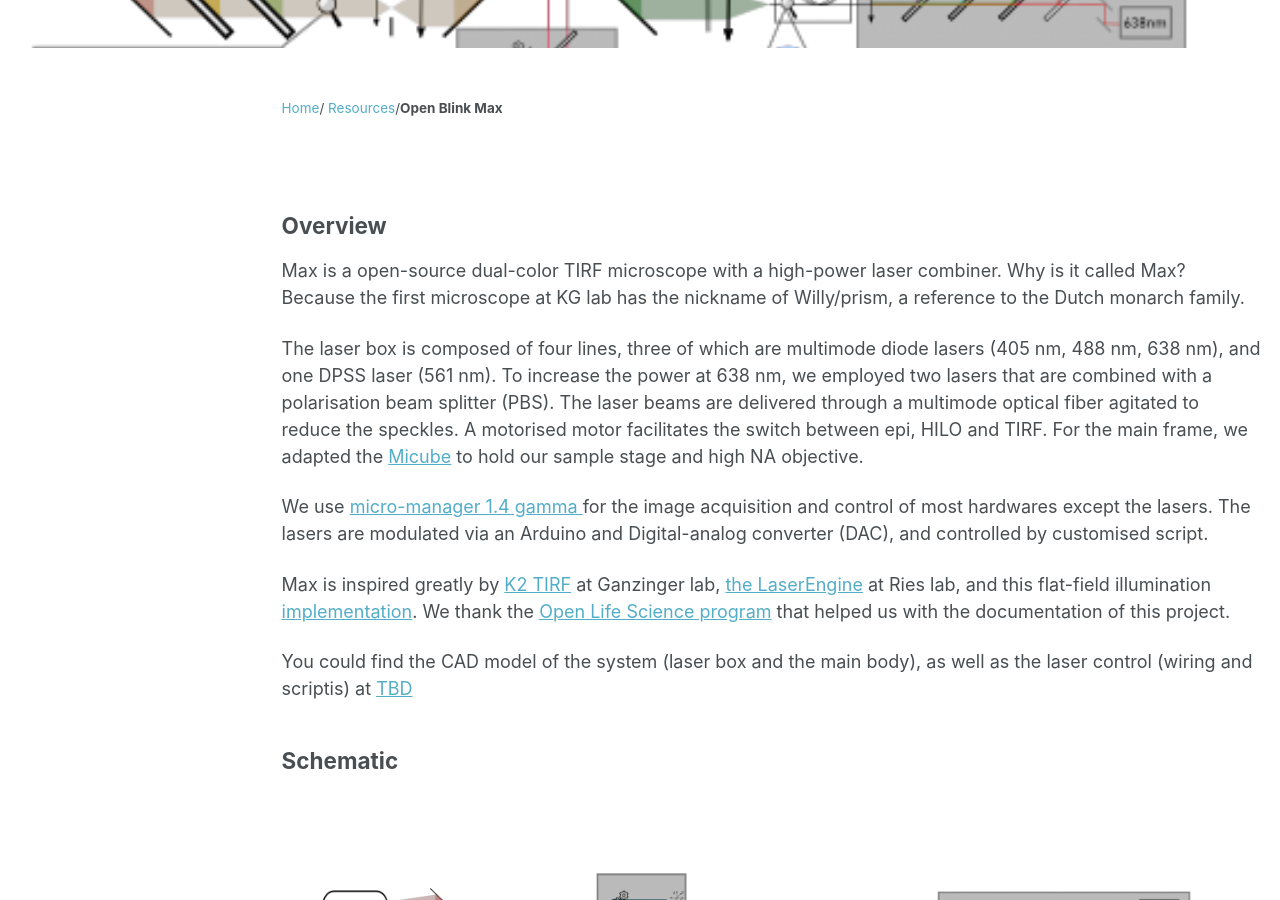
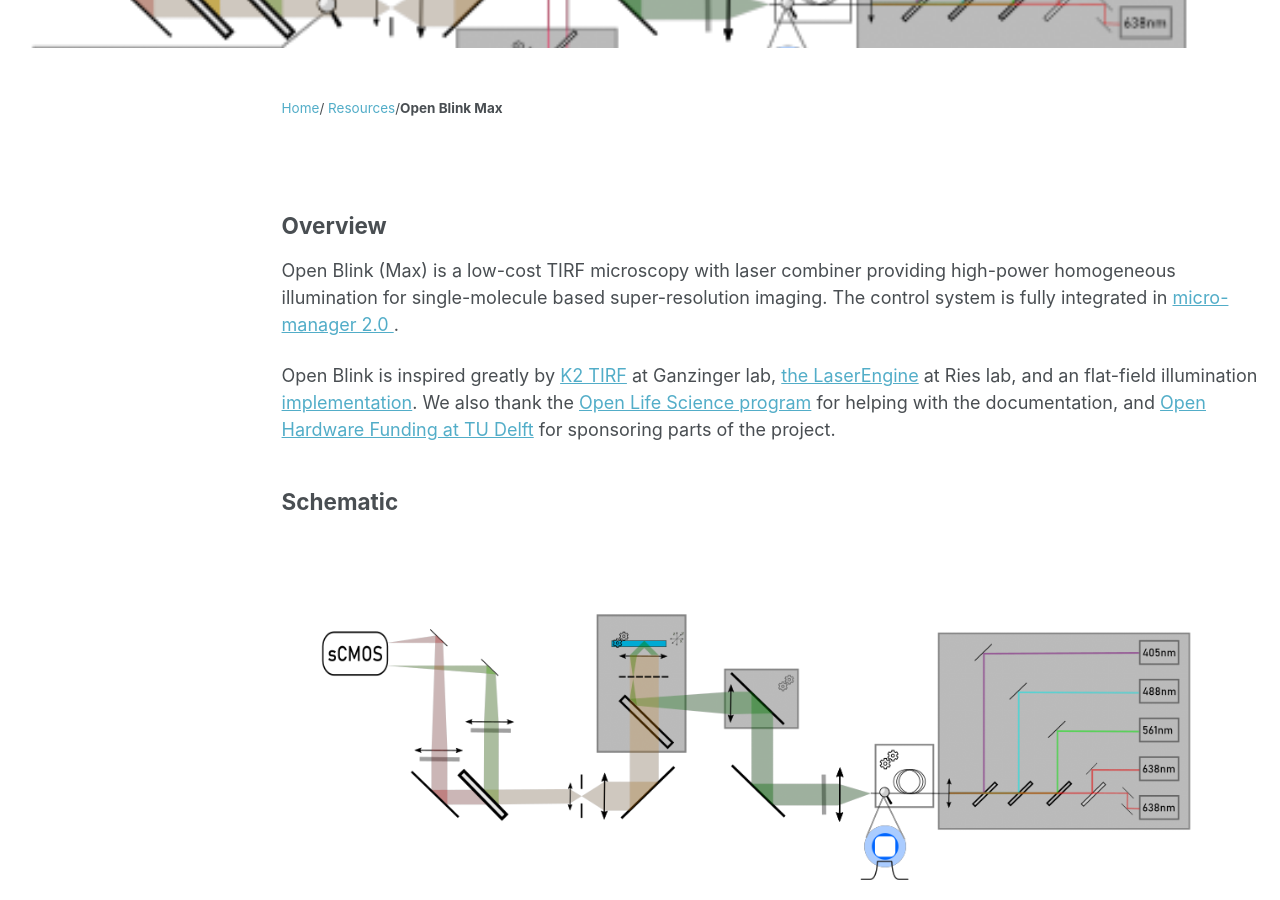
Before and after one commit to GrussmayerLab/GrussmayerLab.github.io, a Jekyll site: the page built from _resources/hardware/max.html, in a window 1280 px wide and 900 px high, scrolled down 215 px. Built offline with Jekyll 4.4.1, drawn with Linux system fonts in a browser that asks for light colours; comment, search, counter and statistics services are not loaded; a style sheet for code colours, icons or effects is not loaded.

Commit message:
update texts for open blink

```diff
--- a/_resources/hardware/max.html
+++ b/_resources/hardware/max.html
@@ -20,26 +20,13 @@ collection: resources
 </head>
 
 <h2>Overview</h2>
-<p>Max is a open-source dual-color TIRF microscope with a high-power laser combiner. Why is it called Max? Because the first microscope at KG lab has the nickname of Willy/prism, a reference to the Dutch monarch family.</p>
+<p>
+Open Blink (Max) is a low-cost TIRF microscopy with laser combiner providing high-power homogeneous illumination for single-molecule based super-resolution imaging. The control system is fully integrated in <a href="https://micro-manager.org/">micro-manager 2.0 </a>.
 <p>
 
 <p>
-The laser box is composed of four lines, three of which are multimode diode lasers (405 nm, 488 nm, 638 nm), and one DPSS laser (561 nm).
-To increase the power at 638 nm, we employed two lasers that are combined with a polarisation beam splitter (PBS).
-The laser beams are delivered through a multimode optical fiber agitated to reduce the speckles. A motorised motor facilitates the switch between epi, HILO and TIRF.
-For the main frame, we adapted the <a href = "https://hohlbeinlab.github.io/miCube/index.html">Micube</a> to hold our sample stage and high NA objective.
-</p>
-
-<p>
-    We use <a href="https://micro-manager.org/">micro-manager 1.4 gamma </a> for the image acquisition and control of most hardwares except the lasers. The lasers are modulated via an Arduino and Digital-analog converter (DAC), and controlled by customised script.
-</p>
-<p>
-    Max is inspired greatly by <a href="https://ganzingerlab.github.io/K2TIRF/K2TIRF/index.html">K2 TIRF</a> at Ganzinger lab, <a href="https://github.com/ries-lab/LaserEngine">the LaserEngine</a> at Ries lab, and this flat-field illumination <a href="https://www.ncbi.nlm.nih.gov/pmc/articles/PMC8914601/">implementation</a>.
-    We thank the <a href="https://openlifesci.org/">Open Life Science program</a> that helped us with the documentation of this project.
-</p>
-
-</p>
-You could find the CAD model of the system (laser box and the main body), as well as the laser control (wiring and scriptis) at <a href="TBD">TBD</a>
+    Open Blink is inspired greatly by <a href="https://ganzingerlab.github.io/K2TIRF/K2TIRF/index.html">K2 TIRF</a> at Ganzinger lab, <a href="https://github.com/ries-lab/LaserEngine">the LaserEngine</a> at Ries lab, and an flat-field illumination <a href="https://www.ncbi.nlm.nih.gov/pmc/articles/PMC8914601/">implementation</a>.
+    We also thank the <a href="https://openlifesci.org/"> Open Life Science program</a> for helping with the documentation, and <a href="https://openlifesci.org/"> Open Hardware Funding at TU Delft</a> for sponsoring parts of the project.
 </p>
 
 <h2>Schematic</h2>
```
